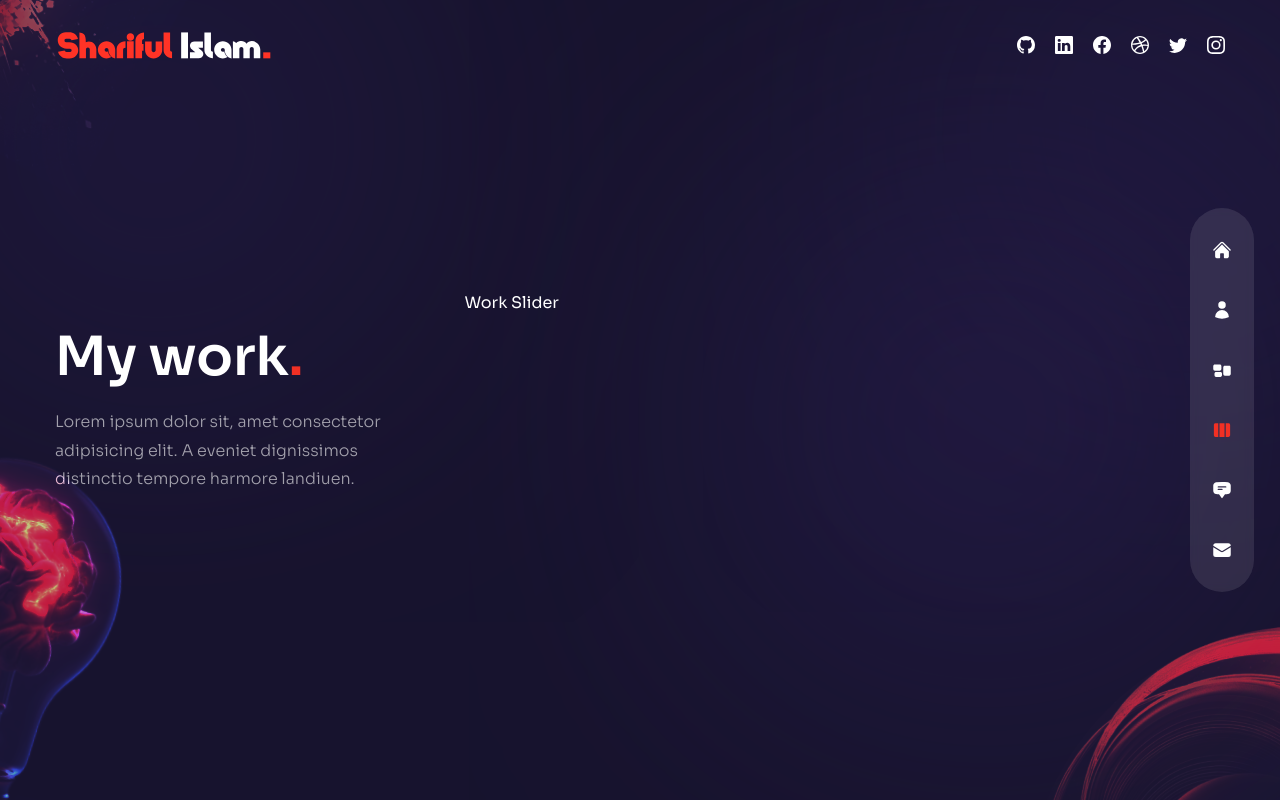
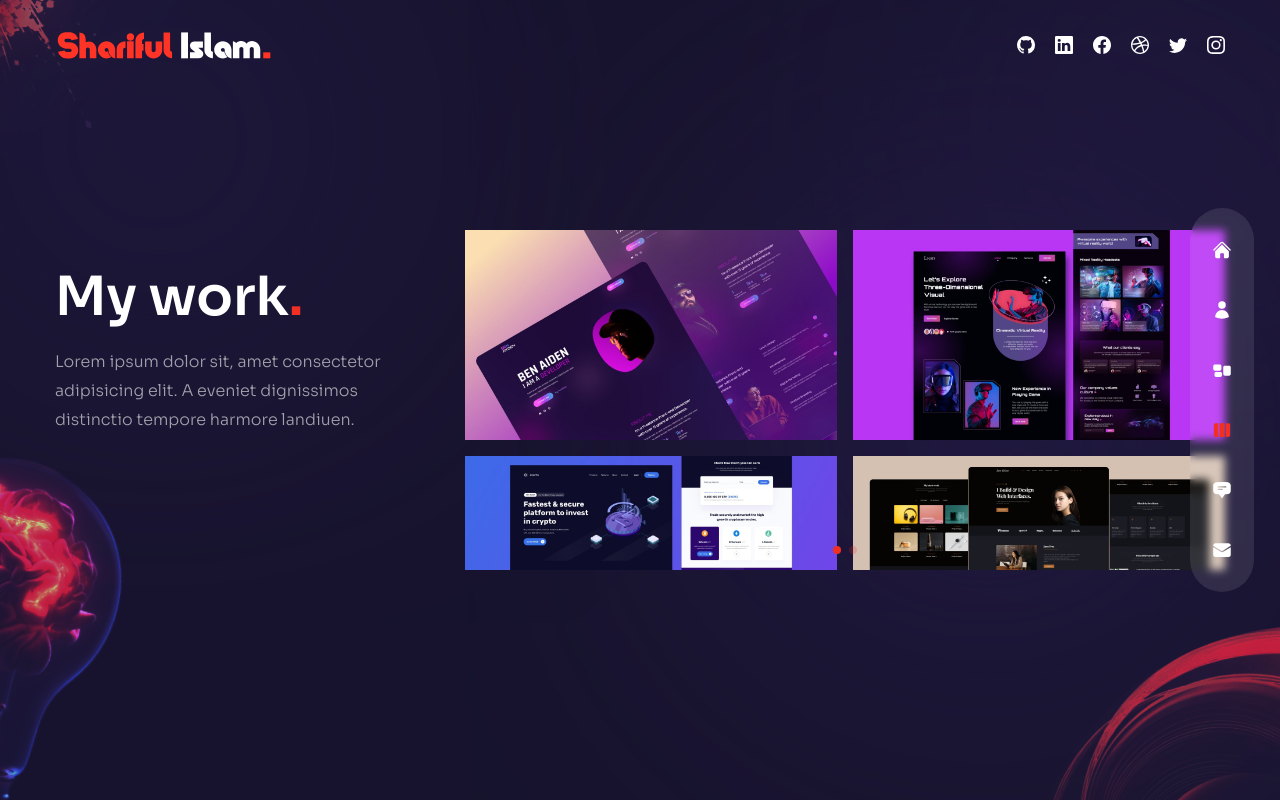
Before and after one commit to shariful10/Next-Portfolio, a Next.js app: page /work in a window 1280 px wide. Built offline with nearby package versions, Linux system fonts and the light colour scheme.

Commit message:
Image Added On Work Page Slider

```diff
--- a/components/WorkSlider.js
+++ b/components/WorkSlider.js
@@ -1,43 +1,50 @@
-// data
+import { Swiper, SwiperSlide } from "swiper/react";
+import "swiper/css";
+import "swiper/css/pagination";
+import { Pagination } from "swiper/modules";
+import { BsArrowTopRight } from "react-icons/bs";
+import Image from "next/image";
+
+// <====<<==== Data ====>>====>
 const workSlides = {
 	slides: [
 		{
 			images: [
 				{
-          title: 'title',
-          path: '/thumb1.jpg',
+					title: "title",
+					path: "/thumb1.jpg",
 				},
 				{
-          title: 'title',
-          path: '/thumb2.jpg',
+					title: "title",
+					path: "/thumb2.jpg",
 				},
 				{
-          title: 'title',
-          path: '/thumb3.jpg',
+					title: "title",
+					path: "/thumb3.jpg",
 				},
 				{
-          title: 'title',
-          path: '/thumb4.jpg',
+					title: "title",
+					path: "/thumb4.jpg",
 				},
 			],
 		},
 		{
 			images: [
 				{
-          title: 'title',
-          path: '/thumb4.jpg',
+					title: "title",
+					path: "/thumb4.jpg",
 				},
 				{
-          title: 'title',
-          path: '/thumb1.jpg',
+					title: "title",
+					path: "/thumb1.jpg",
 				},
 				{
-          title: 'title',
-          path: '/thumb2.jpg',
+					title: "title",
+					path: "/thumb2.jpg",
 				},
 				{
-          title: 'title',
-          path: '/thumb3.jpg',
+					title: "title",
+					path: "/thumb3.jpg",
 				},
 			],
 		},
@@ -45,7 +52,33 @@ const workSlides = {
 };
 
 const WorkSlider = () => {
-  return <div>Work Slider</div>;
+	return (
+		<Swiper
+			spaceBetween={10}
+			pagination={{
+				clickable: true,
+			}}
+			modules={[Pagination]}
+			className="mySwiper h-[240px] sm:h-[340px]"
+		>
+			{workSlides.slides.map((slide, i) => {
+				return (
+					<SwiperSlide key={i}>
+						<div className="grid grid-cols-2 grid-rows-2 gap-4">
+              {slide.images.map((image, i) => {
+                return <div key={i}>
+                  <div>
+                  {/* // <====<<==== Image ====>>====> */}
+                  <Image src={image.path} width={500} height={300} alt=""/>
+                  </div>
+                </div>
+              })}
+            </div>
+					</SwiperSlide>
+				);
+			})}
+		</Swiper>
+	);
 };
 
 export default WorkSlider;
```
Lines whose indentation alone changed are shown as unchanged.
